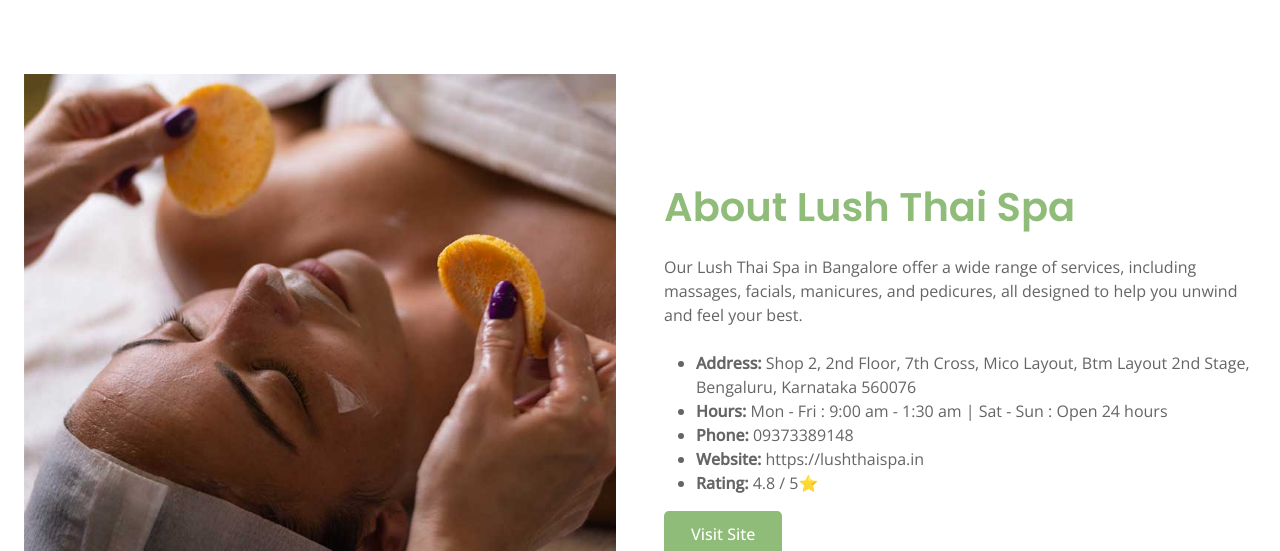
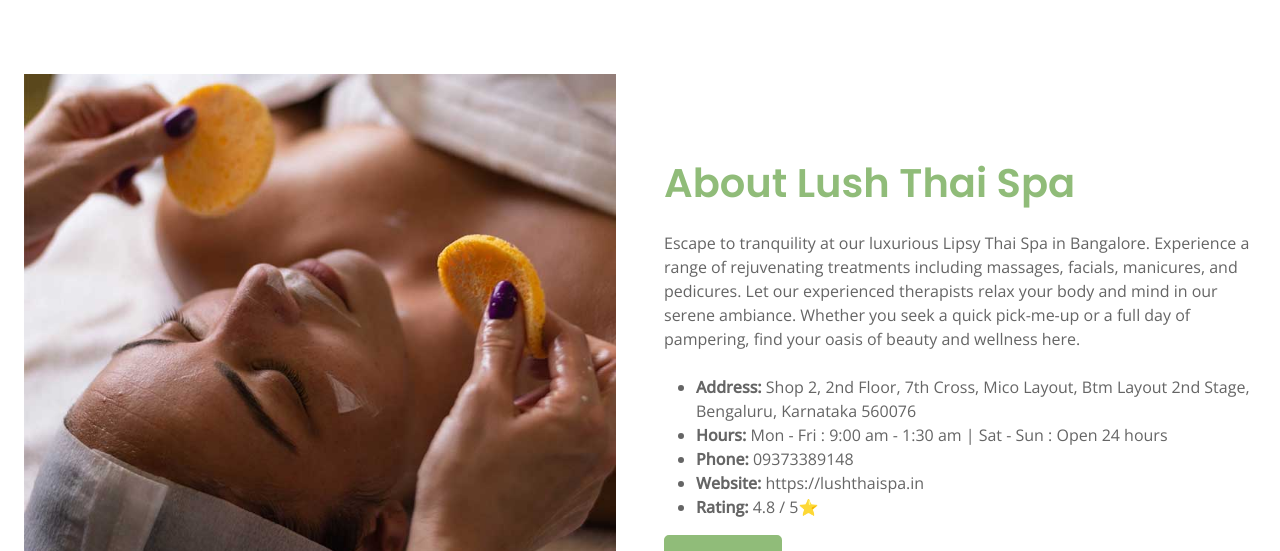
Before and after one commit to Unisexspa/Unisexspa, a plain HTML site: page lushthaispa.html in a window 1280 px wide. Shown: the part 636-1187 px from the top of the page. Drawn offline with nearby package versions, Linux system fonts and the light colour scheme.

Commit message:
Update lushthaispa.html

```diff
--- a/lushthaispa.html
+++ b/lushthaispa.html
@@ -4,7 +4,7 @@
     <meta charset="utf-8">
     <title>Unwind and Rejuvenate - Experience Bliss at Lush Thai Spa in Bengaluru</title>
     <meta name="keywords" content="Spa in BTM Layout Massage in BTM Layout, Lush Thai Spa, Best Spa near BTM Layout, Massage Therapy BTM Layout, Wellness Center BTM Layout, Top Spa BTM Layout, Affordable Spa BTM Layout, Luxury Spa BTM Layout" />
-    <meta name="description" content="Our Lush Thai Spa in BTM Layout Bangalore offer a wide range of services, including massages, facials, manicures, and pedicures, all designed to help you unwind and feel your best" />
+    <meta name="description" content="Relax and rejuvenate at our luxurious Lipsy Thai Spa in Bangalore. Treat yourself to massages, facials, manicures, and pedicures in a serene ambiance." />
     <meta content="width=device-width, initial-scale=1.0" name="viewport">
 
     <!-- Favicon -->
@@ -86,7 +86,7 @@
                 </div>
                 <div class="col-lg-6 wow fadeIn" data-wow-delay="0.5s">
                     <h1 class="text-primary mb-4">About Lush Thai Spa</h1>
-                    <p class="mb-4">Our Lush Thai Spa in Bangalore offer a wide range of services, including massages, facials, manicures, and pedicures, all designed to help you unwind and feel your best.</p>
+                    <p class="mb-4">Escape to tranquility at our luxurious Lipsy Thai Spa in Bangalore. Experience a range of rejuvenating treatments including massages, facials, manicures, and pedicures. Let our experienced therapists relax your body and mind in our serene ambiance. Whether you seek a quick pick-me-up or a full day of pampering, find your oasis of beauty and wellness here.</p>
                     <div>
                         <ul>
                             <li><strong>Address:</strong> Shop 2, 2nd Floor, 7th Cross, Mico Layout, Btm Layout 2nd Stage, Bengaluru, Karnataka 560076</li>
```
